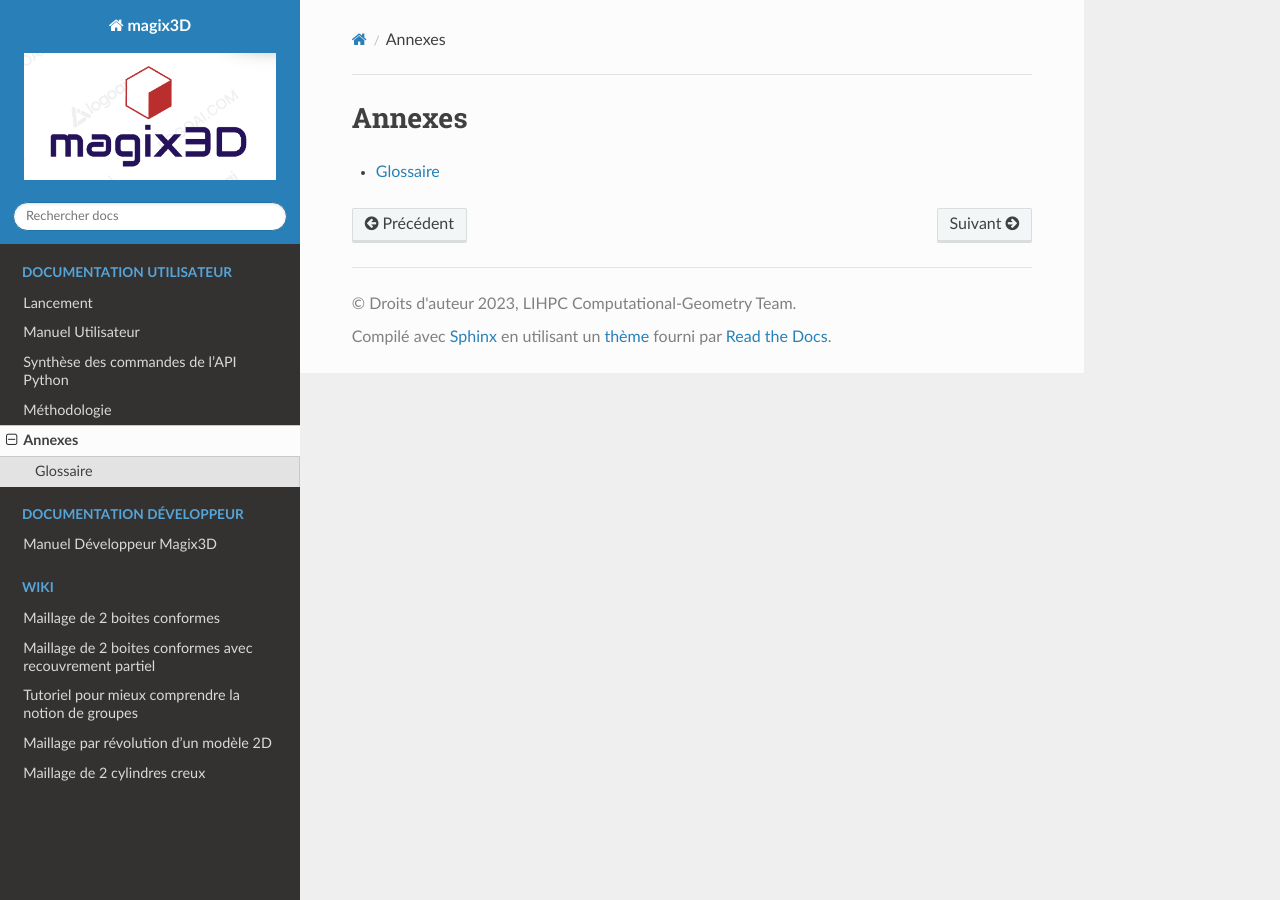
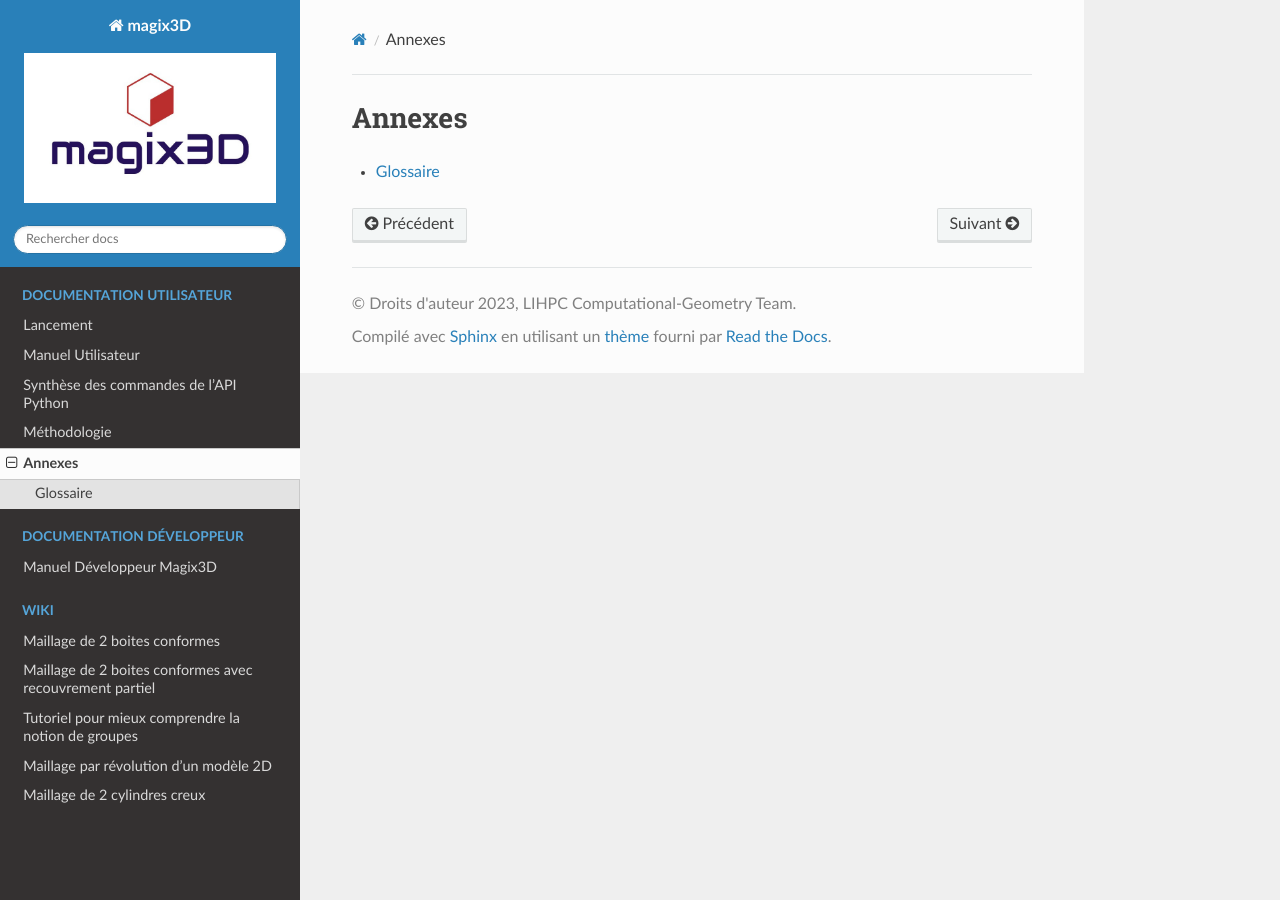
Before and after one commit to LIHPC-Computational-Geometry/magix3d, a Sphinx documentation site: the page built from Docs/pages/annexes.rst, in a window 1280 px wide. Built offline with Sphinx 7.4.7 and the Read the Docs theme 2.0.0, drawn with Linux system fonts in a browser that asks for light colours; the version number could not be read and is left out.

Commit message:
Add paid version logo magix3d

```diff
--- a/Docs/conf.py
+++ b/Docs/conf.py
@@ -71,7 +71,7 @@ html_css_files = [ 'custom.css']
 html_scaled_image_link = False
 
 html_title = "magix3D"
-html_logo = "images/magix3d.png"
+html_logo = "images/magix3D.jpg"
 html_favicon = "images/magix3DIcone.png"
 
 html_copy_source = False
```
Also changed, not shown: Docs/images/magix3D.jpg (added), Docs/images/magix3DIcone.png, Docs/images/magix3d.png (deleted).
